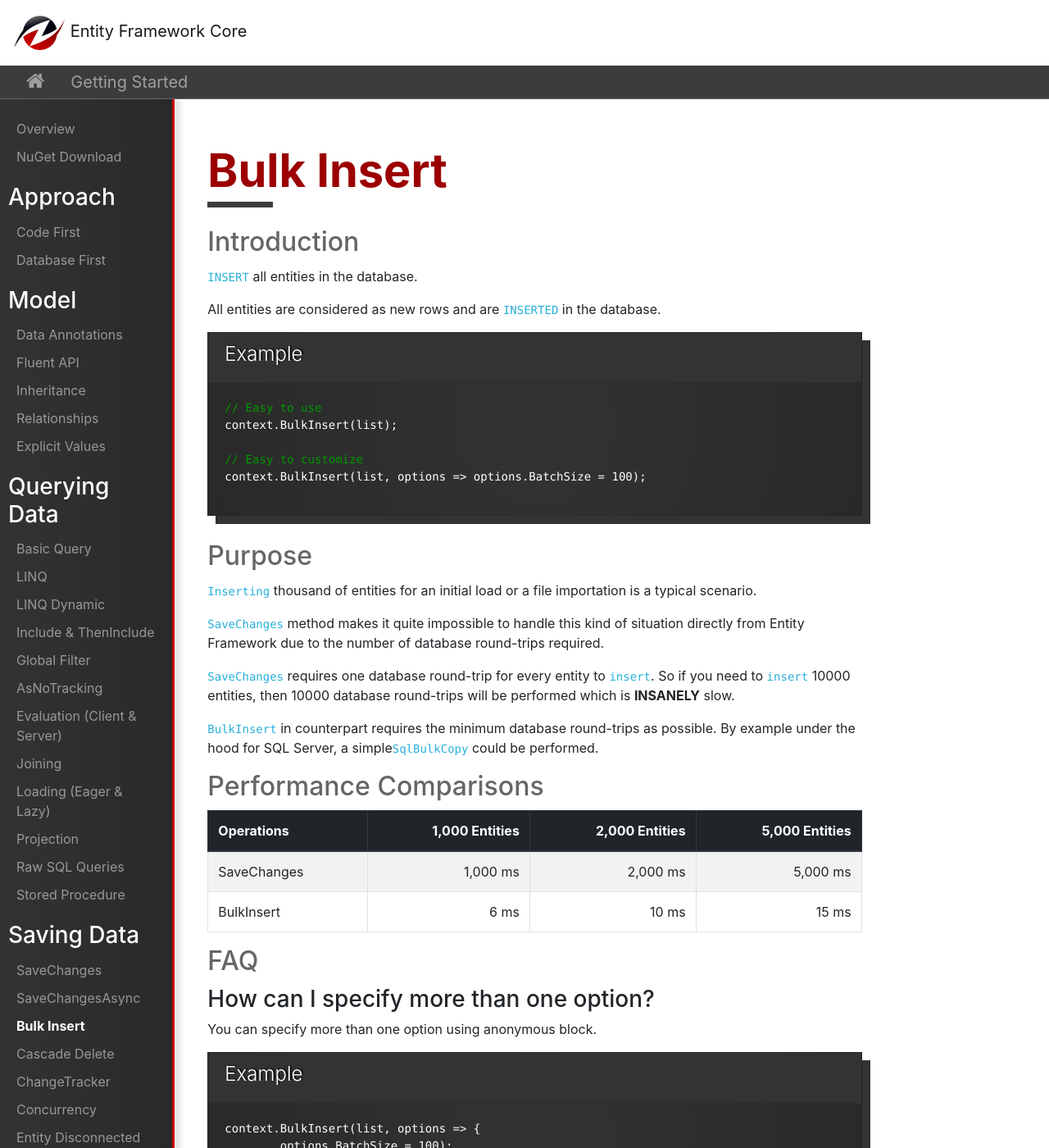
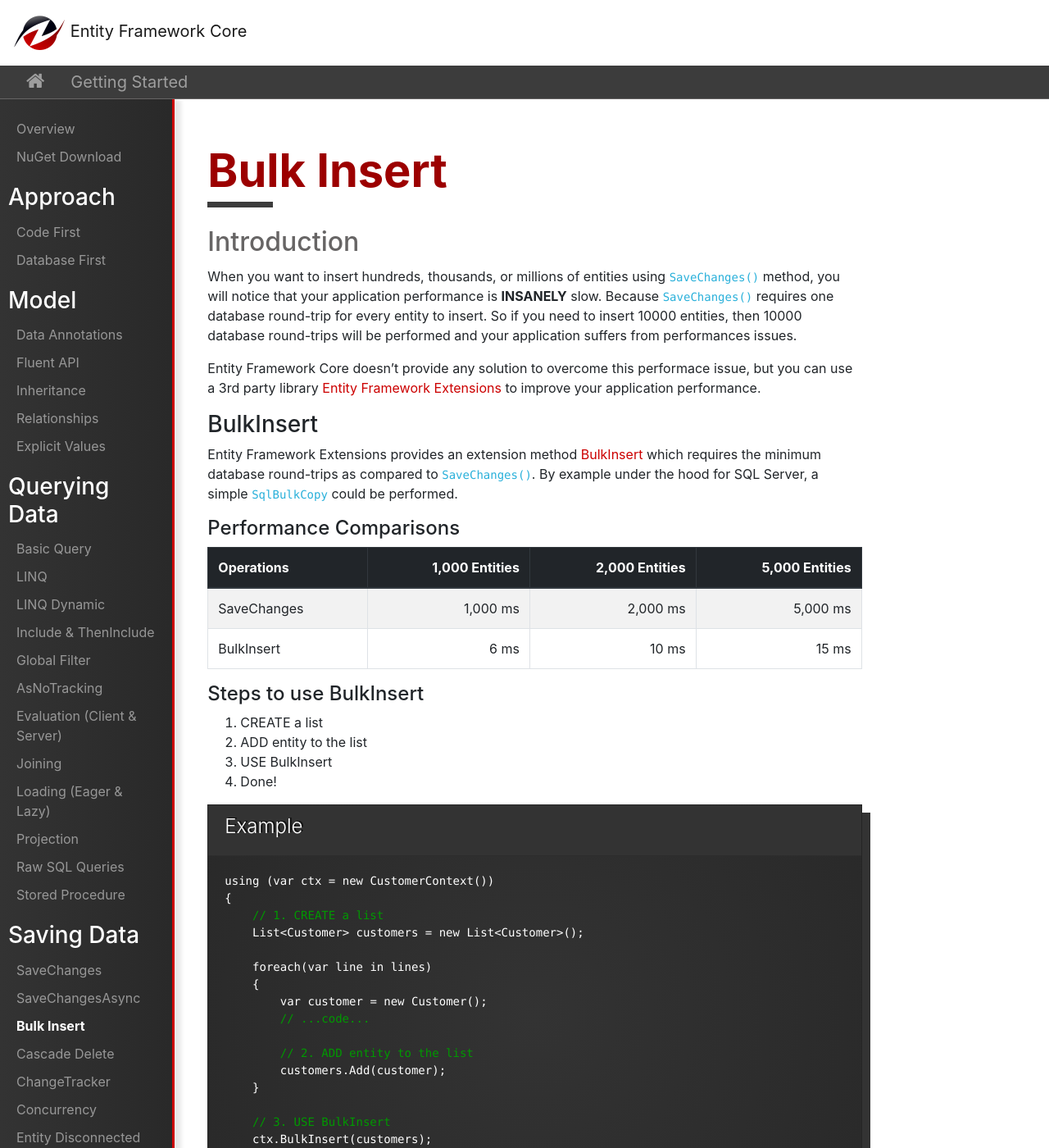
Before and after one commit to zzzprojects/EntityFrameworkCore, a Jekyll site: the page built from docs/pages/getting-started/saving-data/bulk-insert.md, in a window 1280 px wide and 1400 px high. Shown: the whole window at 82% size. Built offline with Jekyll 4.4.1, drawn with Linux system fonts in a browser that asks for light colours; nearby versions of some CDN libraries; our own code applies the rules of GitHub Pages for plain Markdown files; some of the changed text lies outside the part shown.

Commit message:
Updated BulkInsert article

```diff
--- a/docs/pages/getting-started/saving-data/bulk-insert.md
+++ b/docs/pages/getting-started/saving-data/bulk-insert.md
@@ -4,91 +4,51 @@ permalink: saving-data-bulk-insert
 
 ## Introduction
 
-`INSERT` all entities in the database.
+When you want to insert hundreds, thousands, or millions of entities using `SaveChanges()` method, you will notice that your application performance is **INSANELY** slow. Because `SaveChanges()` requires one database round-trip for every entity to insert. So if you need to insert 10000 entities, then 10000 database round-trips will be performed and your application suffers from performances issues.
 
-All entities are considered as new rows and are `INSERTED` in the database.
+Entity Framework Core doesn't provide any solution to overcome this performace issue, but you can use a 3rd party library [Entity Framework Extensions](http://entityframework-extensions.net/) to improve your application performance.
 
-{% include template-example.html %}
-{% highlight csharp %}
-// Easy to use
-context.BulkInsert(list);
+### BulkInsert
 
-// Easy to customize
-context.BulkInsert(list, options => options.BatchSize = 100);
-{% endhighlight %}
+Entity Framework Extensions provides an extension method [BulkInsert](http://entityframework-extensions.net/bulk-insert) which requires the minimum database round-trips as compared to `SaveChanges()`. By example under the hood for SQL Server, a simple `SqlBulkCopy` could be performed.
 
-## Purpose
-`Inserting` thousand of entities for an initial load or a file importation is a typical scenario.
-
-`SaveChanges` method makes it quite impossible to handle this kind of situation directly from Entity Framework due to the number of database round-trips required.
-
-`SaveChanges` requires one database round-trip for every entity to `insert`. So if you need to `insert` 10000 entities, then 10000 database round-trips will be performed which is **INSANELY** slow.
-
-`BulkInsert` in counterpart requires the minimum database round-trips as possible. By example under the hood for SQL Server, a simple`SqlBulkCopy` could be performed.
-
-## Performance Comparisons
+#### Performance Comparisons
 
 | Operations      | 1,000 Entities | 2,000 Entities | 5,000 Entities |
 | :-------------- | -------------: | -------------: | -------------: |
 | SaveChanges     | 1,000 ms       | 2,000 ms       | 5,000 ms       |
 | BulkInsert      | 6 ms           | 10 ms          | 15 ms          |
 
-## FAQ
+#### Steps to use BulkInsert
 
-### How can I specify more than one option?
-You can specify more than one option using anonymous block.
+ 1. CREATE a list
+ 2. ADD entity to the list
+ 3. USE BulkInsert
+ 4. Done!
 
 {% include template-example.html %}
 {% highlight csharp %}
-context.BulkInsert(list, options => {
-	options.BatchSize = 100);
-	options.ColumnInputExpression = c => new {c.Name, c.Description});
-});
+
+using (var ctx = new CustomerContext())
+{
+    // 1. CREATE a list
+    List<Customer> customers = new List<Customer>();
+
+    foreach(var line in lines)
+    {
+        var customer = new Customer();
+        // ...code...
+
+        // 2. ADD entity to the list
+        customers.Add(customer);
+    }
+
+    // 3. USE BulkInsert
+    ctx.BulkInsert(customers);
+
+    // 4. Done!
+}
+
 {% endhighlight %}
 
-### How can I specify the Batch Size?
-You can specify a custom batch size using the `BatchSize` option.
-
-Read more: [BatchSize](http://entityframework-extensions.net/batch-size)
-
-{% include template-example.html %}
-{% highlight csharp %}
-context.BulkInsert(list, options => options.BatchSize = 100);
-{% endhighlight %}
-
-### How can I specify custom columns to Insert?
-You can specify custom columns using the `ColumnInputExpression` option.
-
-Read more: [ColumnInputExpression](http://entityframework-extensions.net/column-input-expression)
-
-{% include template-example.html %}
-{% highlight csharp %}
-context.BulkInsert(list, options => options.ColumnInputExpression = c => new {c.Name, c.Description});
-{% endhighlight %}
-
-### How can I include child entities (Entity Graph)?
-
-You can include child entities using the `IncludeGraph` option. Make sure to read about the `IncludeGraph` since this option is not as trivial as others.
-
-Read more: [IncludeGraph](http://entityframework-extensions.net/include-graph)
-
-{% include template-example.html %}
-{% highlight csharp %}
-context.BulkInsert(list, options => options.IncludeGraph = true);
-{% endhighlight %}
-
-### Why BulkInsert doesn't use the ChangeTracker?
-
-To provide the best performance possible!
-
-Since using the `ChangeTracker` can greatly reduce performance, we chose to let `BulkSaveChanges` method handle the scenarios with `ChangeTracker` and `BulkInsert` the scenarios without it.
-
-### Why BulkInsert is faster than BulkSaveChanges?
-The major difference between both methods is `BulkSaveChanges` uses the `ChangeTracker` but not the `BulkInsert` method.
-
-By skipping the `ChangeTracker`, some methods like `Add`, `AddRange`, `DetectChanges` are no longer required which greatly helps to improve the performance.
-
-## Related Articles
-
-- [How to Benchmark?](http://entityframework-extensions.net/benchmark)
-- [How to use Custom Column?](http://entityframework-extensions.net/custom-column)
+Read more: [BulkInsert](http://entityframework-extensions.net/bulk-insert)
```
